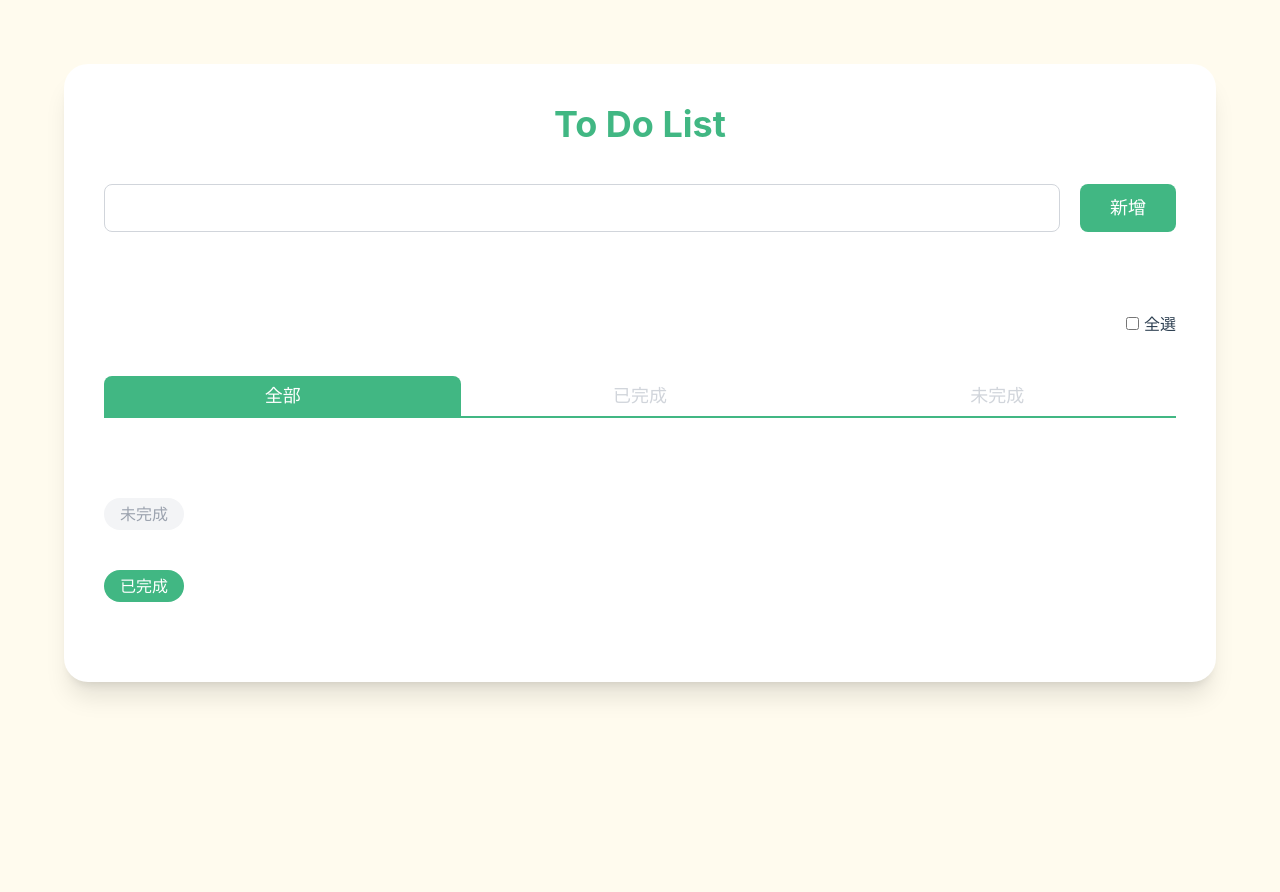
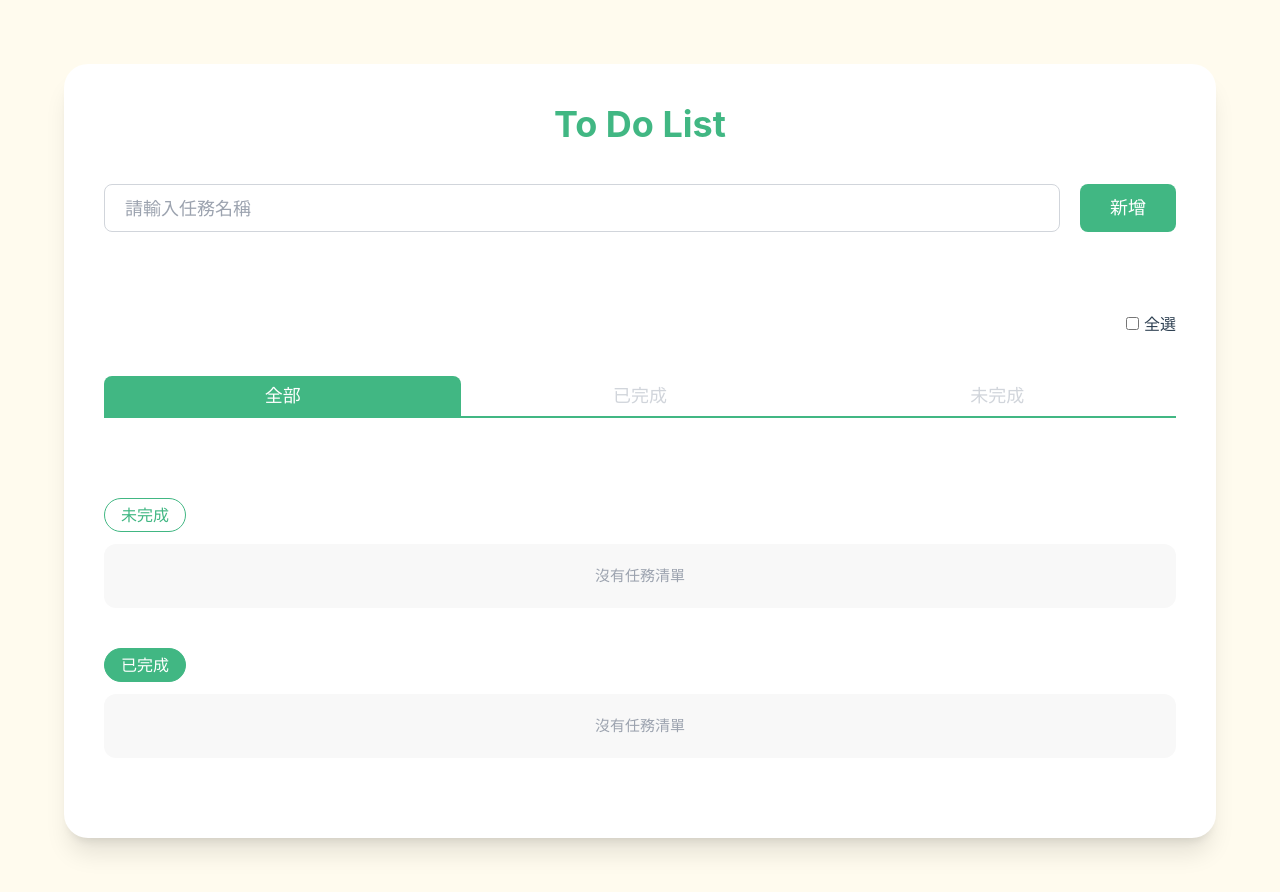
Before and after one commit to DongOrange/ToDoList, a Vue app: page / in a window 1280 px wide. Shown: the top 892 px of the page. Before the commit the page ends 800 px from the top, so only its background shows below. Built offline with nearby package versions, Linux system fonts and the light colour scheme.

Commit message:
Normalize line endings

```diff
--- a/src/App.vue
+++ b/src/App.vue
@@ -78,7 +78,7 @@ onMounted(getItem);
   <main class="w-full p-5 pb-10 bg-white shadow-xl rounded-xl lg:rounded-3xl lg:p-10">
     <h1 class="text-2xl font-bold text-center mb-10 text-primary lg:text-4xl">To Do List</h1>
     <div class="flex gap-2 mb-10 lg:gap-5 lg:mb-20">
-      <div class="flex-1"><input v-model="newItem" @keydown.enter="addNewItem()" type="text" aria-label="新增任務" class="w-full h-8 text-lg border border-gray-300 rounded-md px-2 lg:h-12 lg:px-5 lg:rounded-lg"></div>
+      <div class="flex-1"><input v-model="newItem" @keydown.enter="addNewItem()" type="text" aria-label="新增任務" class="w-full h-8 text-base border border-gray-300 rounded-md px-2 lg:text-lg lg:h-12 lg:px-5 lg:rounded-lg" placeholder="請輸入任務名稱"></div>
       <div class="w-14 lg:w-24"><button @click="addNewItem()" class="w-full bg-primary text-white text-base h-8 rounded-md lg:rounded-lg lg:text-lg lg:h-12">新增</button></div>
     </div>
 
@@ -91,11 +91,10 @@ onMounted(getItem);
         <li v-for="(tab,index) in tabs" class="flex-1"><button @click="currentTab = index" :class="{'tab-active' : currentTab === index}" class="tab">{{ tab.title }}</button></li>
       </ul>
     </div>
-
     <div>
       <div v-if="currentTab === 2 || currentTab === 0" class="mb-10">
-        <h2 class="w-fit bg-gray-100 text-sm py-1 px-4 rounded-full text-gray-400 lg:text-base">未完成</h2>
-        <ul>
+        <h2 class="w-fit text-sm text-primary py-1 px-4 rounded-full border border-primary lg:text-base">未完成</h2>
+        <ul v-if="list.filter( item => !item.isFinish ).length > 0">
           <template v-for="(item,index) in list">
             <li v-if="item.isFinish === false" class="border-b border-gray-300 px-0 py-5 flex lg:p-5">
               <div class="flex flex-1 items-center">
@@ -110,11 +109,12 @@ onMounted(getItem);
             </li>
           </template>
         </ul>
+        <div v-else class="w-full h-16 mt-2 flex justify-center items-center bg-[#f8f8f8] rounded-xl text-gray-400 mt-3">沒有任務清單</div>
       </div>
 
       <div v-if="currentTab === 1 || currentTab === 0" class="mb-10">
-        <h2 class="w-fit bg-primary text-sm py-1 px-4 rounded-full text-white lg:text-base">已完成</h2>
-        <ul>
+        <h2 class="w-fit bg-primary text-sm py-1 px-4 rounded-full border border-primary text-white lg:text-base">已完成</h2>
+        <ul v-if="list.filter( item => item.isFinish ).length > 0">
           <template v-for="(item,index) in list">
             <li v-if="item.isFinish === true" class="border-b border-gray-300 px-0 py-5 flex lg:p-5">
               <div class="flex flex-1 items-center">
@@ -129,6 +129,7 @@ onMounted(getItem);
             </li>
           </template>
         </ul>
+        <div v-else class="w-full h-16 mt-2 flex justify-center items-center bg-[#f8f8f8] rounded-xl text-gray-400 mt-3">沒有任務清單</div>
       </div>
 
     </div>
--- a/src/assets/output.css
+++ b/src/assets/output.css
@@ -632,12 +632,24 @@ body {
   margin-bottom: 1.25rem;
 }
 
+.mt-2 {
+  margin-top: 0.5rem;
+}
+
+.mt-3 {
+  margin-top: 0.75rem;
+}
+
 .flex {
   display: flex;
 }
 
 .aspect-square {
   aspect-ratio: 1 / 1;
+}
+
+.h-16 {
+  height: 4rem;
 }
 
 .h-8 {
@@ -677,6 +689,10 @@ body {
   justify-content: flex-end;
 }
 
+.justify-center {
+  justify-content: center;
+}
+
 .gap-2 {
   gap: 0.5rem;
 }
@@ -705,12 +721,20 @@ body {
   border-width: 1px;
 }
 
+.border-2 {
+  border-width: 2px;
+}
+
 .border-b {
   border-bottom-width: 1px;
 }
 
 .border-b-2 {
   border-bottom-width: 2px;
+}
+
+.border-dashed {
+  border-style: dashed;
 }
 
 .border-gray-300 {
@@ -723,9 +747,9 @@ body {
   border-color: rgb(65 183 131 / var(--tw-border-opacity));
 }
 
-.bg-gray-100 {
+.bg-gray-50 {
   --tw-bg-opacity: 1;
-  background-color: rgb(243 244 246 / var(--tw-bg-opacity));
+  background-color: rgb(249 250 251 / var(--tw-bg-opacity));
 }
 
 .bg-primary {
@@ -741,6 +765,11 @@ body {
 .bg-white {
   --tw-bg-opacity: 1;
   background-color: rgb(255 255 255 / var(--tw-bg-opacity));
+}
+
+.bg-\[\#f8f8f8\] {
+  --tw-bg-opacity: 1;
+  background-color: rgb(248 248 248 / var(--tw-bg-opacity));
 }
 
 .p-5 {
@@ -804,6 +833,11 @@ body {
   font-weight: 700;
 }
 
+.text-gray-300 {
+  --tw-text-opacity: 1;
+  color: rgb(209 213 219 / var(--tw-text-opacity));
+}
+
 .text-gray-400 {
   --tw-text-opacity: 1;
   color: rgb(156 163 175 / var(--tw-text-opacity));
@@ -823,6 +857,10 @@ body {
   --tw-shadow: 0 20px 25px -5px rgb(0 0 0 / 0.1), 0 8px 10px -6px rgb(0 0 0 / 0.1);
   --tw-shadow-colored: 0 20px 25px -5px var(--tw-shadow-color), 0 8px 10px -6px var(--tw-shadow-color);
   box-shadow: var(--tw-ring-offset-shadow, 0 0 #0000), var(--tw-ring-shadow, 0 0 #0000), var(--tw-shadow);
+}
+
+.filter {
+  filter: var(--tw-blur) var(--tw-brightness) var(--tw-contrast) var(--tw-grayscale) var(--tw-hue-rotate) var(--tw-invert) var(--tw-saturate) var(--tw-sepia) var(--tw-drop-shadow);
 }
 
 @media (min-width: 1024px) {
```
Also changed, not shown: 1 other file (tests, documents, lock files or other folders).
